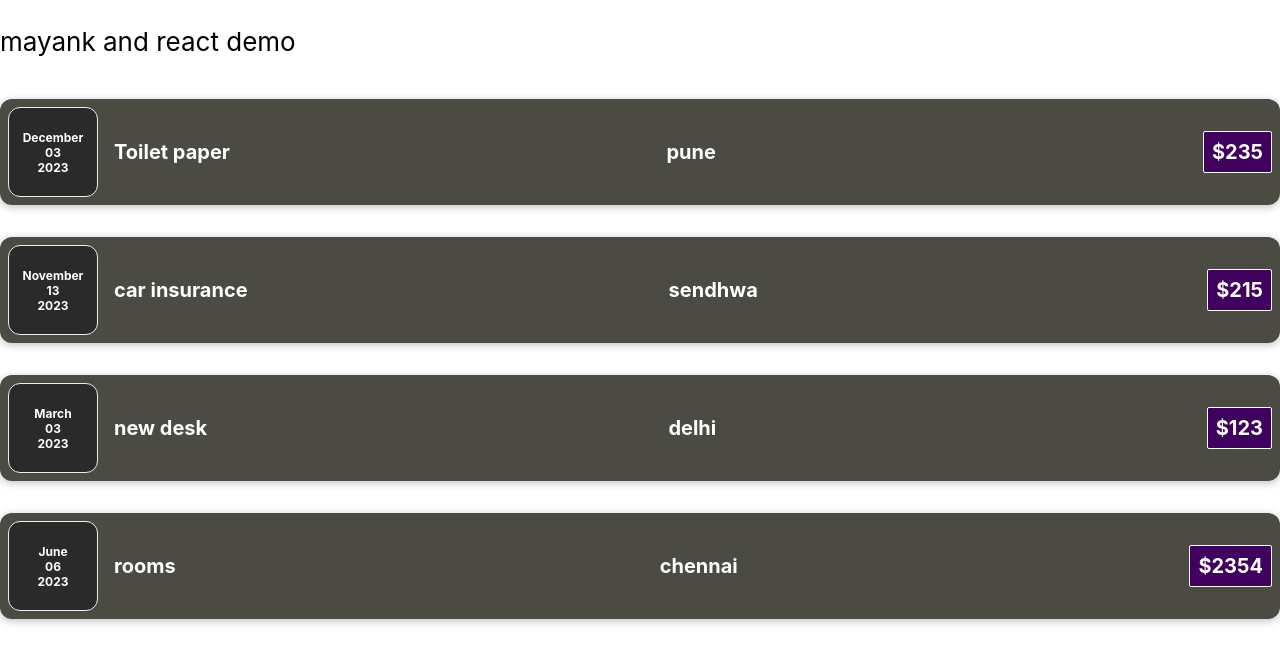
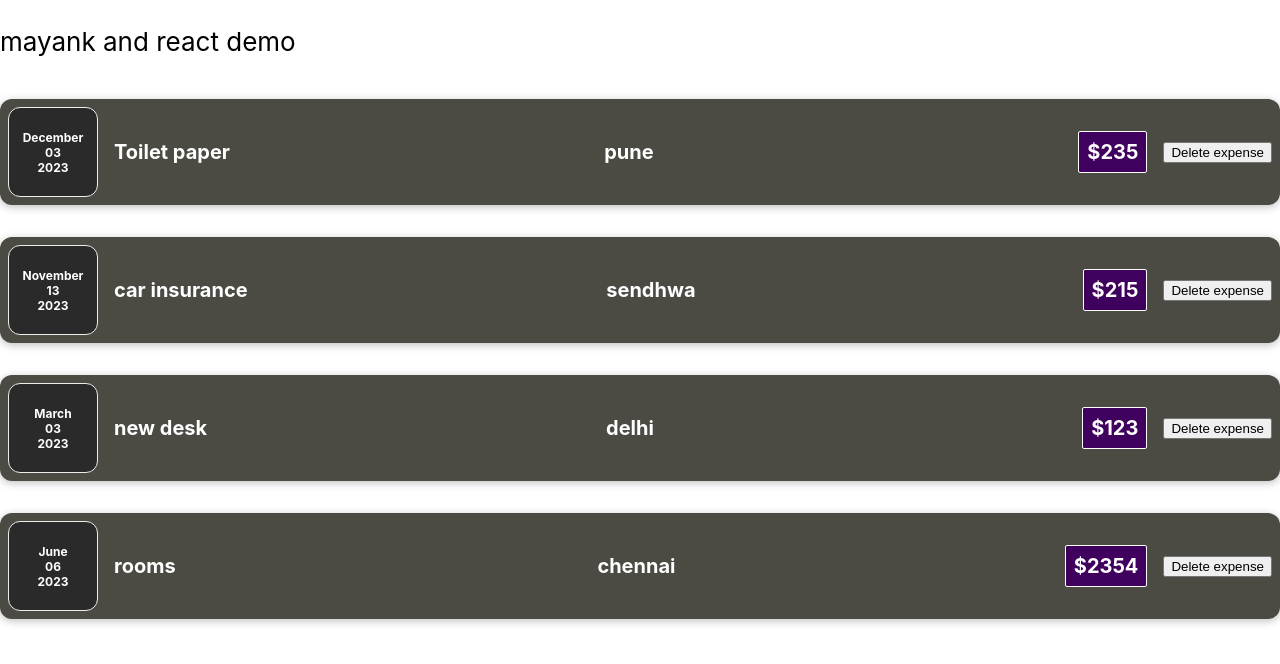
Before and after one commit to mayankvaidya436/my-app, a React (Create React App) app: page / in a window 1280 px wide. Shown: the top 664 px of the page. Built offline with nearby package versions, Linux system fonts and the light colour scheme.

Commit message:
add button

```diff
--- a/src/components/Expenseitem.js
+++ b/src/components/Expenseitem.js
@@ -5,12 +5,15 @@ import './Expenseitem.css';
 
 const ExpenseItem=(props)=>
 {
+     const del=()=>{
+         console.log("delete");
+     }
      return (<div className="expense-item">
            <ExpenseDate date={props.date}/>
         <div  className="expense-item__desc">
            <ExpenseDetials title={props.title} location={props.location}
            amount={props.amount}/>
-
+           <button onClick={del}>Delete expense</button>
         </div>
 
     </div>)
```
